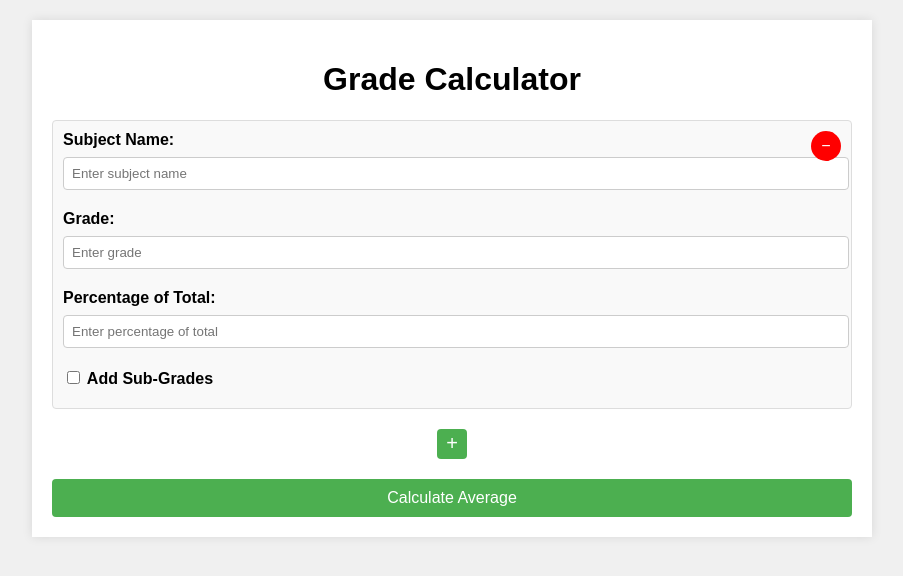
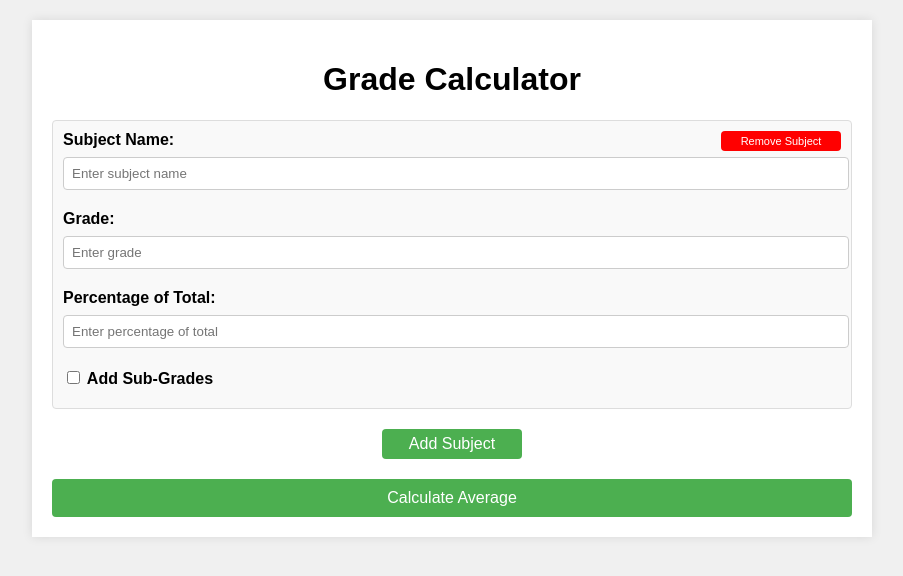
Before and after one commit to asaf693/Gradecalc, a Flask app: page / in a window 1280 px wide. Shown: the top 576 px of the page, without its empty margins (188-1091 px from the left). Run offline with Flask 3, Linux system fonts and the light colour scheme.

Commit message:
css buttons buttons change

```diff
--- a/gradecalc.py
+++ b/gradecalc.py
@@ -50,5 +50,5 @@ def calculate():
     return f"Average Grade: {average_grade:.2f}%"
 
 if __name__ == '__main__':
-    port = int(os.environ.get('PORT', 5000))
+    port = int(os.environ.get('PORT', 5001))
     gradecalc.run(host='0.0.0.0', port=port)
--- a/static/styles.css
+++ b/static/styles.css
@@ -71,9 +71,10 @@ input[type="submit"]:hover, button:hover {
     background: red; /* Sets the background color to red */
     color: white; /* Sets the text color to white */
     border: none; /* Removes the default border */
-    border-radius: 50%; /* Makes the button circular */
-    width: 30px; /* Sets the button width to 30px */
-    height: 30px; /* Sets the button height to 30px */
+    /*border-radius: 50%; !* Makes the button circular *!*/
+    width: 120px; /* Sets the button width to 120px */
+    height: 10px; /* Sets the button height to 30px */
+    font-size: 11px; /* Sets the font size to 20px */
     text-align: center; /* Centers the text horizontally */
     line-height: 30px; /* Centers the text vertically by setting line height equal to button height */
     cursor: pointer; /* Changes the cursor to a pointer when hovering */
@@ -117,7 +118,7 @@ input[type="submit"]:hover, button:hover {
     padding: 15px; /* Adds 15px padding inside the popup */
     background-color: #f0f0f0; /* Sets a light grey background color */
     border: 1px solid #ccc; /* Sets a light grey border around the popup */
-    box-shadow: 0px 0px 10px rgba(0, 0, 0, 0.1); /* Adds a subtle shadow around the popup */
+    box-shadow: 0 0 10px rgba(0, 0, 0, 0.1); /* Adds a subtle shadow around the popup */
     z-index: 1000; /* Ensures the popup appears above other elements */
 }
 
@@ -132,9 +133,9 @@ input[type="submit"]:hover, button:hover {
 
 /* Styling for buttons inside the add-remove-buttons container */
 .add-remove-buttons button {
-    width: 30px; /* Sets the button width to 30px */
+    width: 140px; /* Sets the button width to 140px */
     height: 30px; /* Sets the button height to 30px */
-    font-size: 20px; /* Sets the font size to 20px */
+    font-size: 16px; /* Sets the font size to 20px */
     background: #4CAF50; /* Sets the background color to green */
     color: white; /* Sets the text color to white */
     border: none; /* Removes the default border */
--- a/templates/index.html
+++ b/templates/index.html
@@ -17,7 +17,7 @@
                 <!-- Initial subject section -->
                 <div class="subject">
                     <!-- Button to remove the subject section -->
-                    <button type="button" class="remove-button" onclick="removeSubject(this)">−</button>
+                    <button type="button" class="remove-button" onclick="removeSubject(this)">Remove Subject</button>
 
                     <label>Subject Name:</label> <!-- Label for the subject name input -->
                     <input type="text" name="subject_name[]" placeholder="Enter subject name" required> <!-- Input field for the subject name -->
@@ -53,7 +53,7 @@
             </div>
             <!-- Buttons to add more subjects -->
             <div class="add-remove-buttons">
-                <button type="button" onclick="addSubject()">+</button> <!-- Button to add a new subject -->
+                <button type="button" onclick="addSubject()">Add Subject</button> <!-- Button to add a new subject -->
             </div>
             <!-- Button to calculate the average grade -->
             <button type="button" onclick="calculateAverage()">Calculate Average</button>
```
